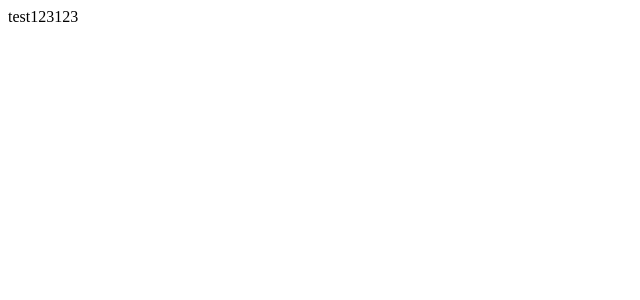
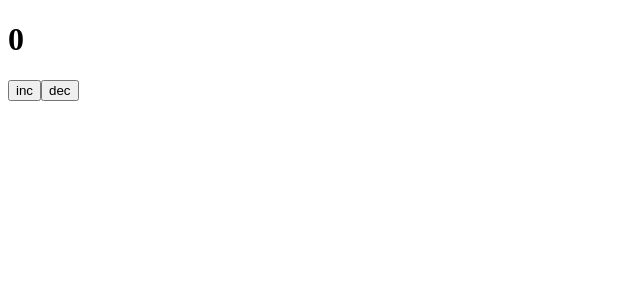
Before and after one commit to Vexilurz/advanced-react-course, a React app: page / in a window 1280 px wide. Shown: the top 300 px of the page, without its empty margins (0-640 px from the left). Built offline with nearby package versions, Linux system fonts and the light colour scheme.

Commit message:
Counter component

```diff
--- /dev/null
+++ b/src/components/Counter.tsx
@@ -0,0 +1,21 @@
+import React, {useState} from 'react';
+
+export const Counter = () => {
+  const [count, setCount] = useState(0)
+
+  function increment() {
+    setCount(count + 1)
+  }
+
+  function decrement() {
+    setCount(count - 1)
+  }
+
+  return (
+    <div>
+      <h1>{count}</h1>
+      <button onClick={increment}>inc</button>
+      <button onClick={decrement}>dec</button>
+    </div>
+  );
+};
--- a/src/index.tsx
+++ b/src/index.tsx
@@ -1,6 +1,9 @@
 import {render} from "react-dom";
+import {Counter} from "./components/Counter";
 
 render(
-  <div>test123123</div>,
+  <div>
+    <Counter></Counter>
+  </div>,
   document.getElementById('root')
 )
```
